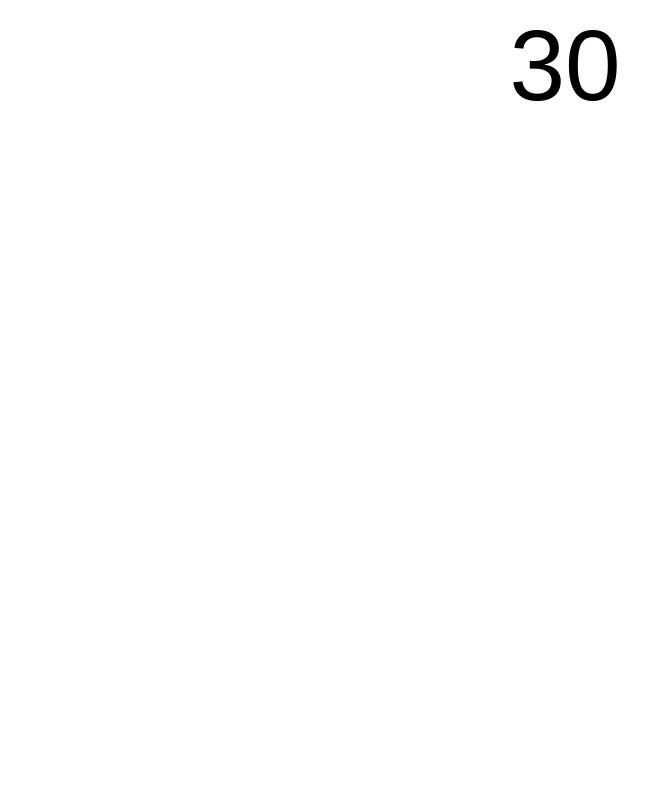
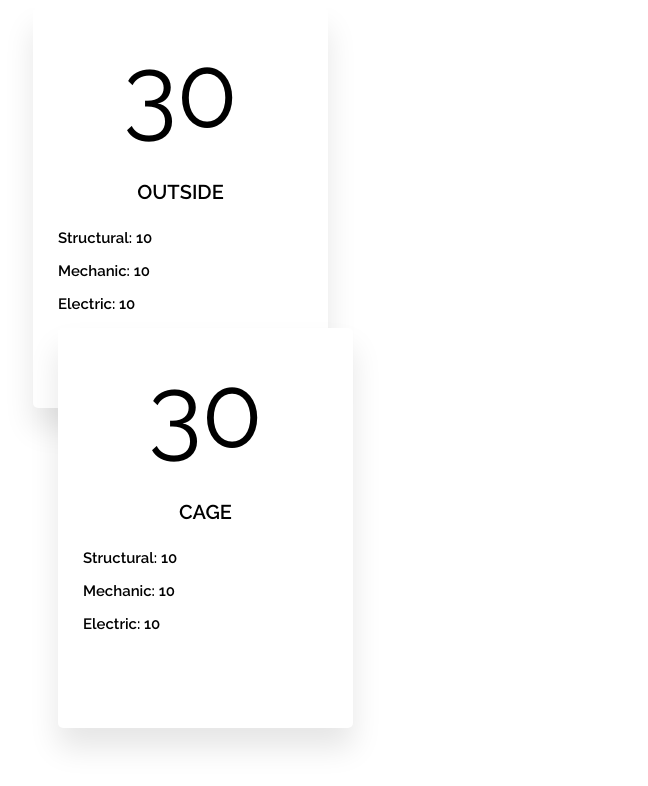
Before and after one commit to fernandobalbendea/angular-7et18f, an Angular app: page / in a window 1280 px wide. Shown: the top 786 px of the page, without its empty margins (125-773 px from the left). Built offline with nearby package versions, Linux system fonts and the light colour scheme.

Commit message:
2 files modified

```diff
--- a/src/app/Style/app.component.css
+++ b/src/app/Style/app.component.css
@@ -1,5 +1,42 @@
+@font-face {
+    font-family: 'Raleway_regular';
+    src: url('fonts/raleway_regular.otf');
+}
+
+@font-face {
+    font-family: 'Raleway_bold';
+    src: url('fonts/raleway_bold.otf');
+}
+
+@font-face {
+    font-family: 'Raleway_extrabold';
+    src: url('fonts/raleway_extraboldr.otf');
+}
+
+@font-face {
+    font-family: 'Raleway_light';
+    src: url('fonts/raleway_light.otf');
+}
+
+@font-face {
+    font-family: 'Raleway_semibold';
+    src: url('fonts/raleway_semibold.otf');
+}
+
+body {
+	font-family: "Raleway_regular", sans-serif;
+	width: 100%;
+	height: 100%;
+	position: absolute;
+	margin: 0;
+}
+
 p {
-  font-family: Lato;
+    display: block;
+    margin-block-start: 1em;
+    margin-block-end: 1em;
+    margin-inline-start: 0px;
+    margin-inline-end: 0px;
 }
 
 
@@ -50,3 +87,64 @@ p {
 	font-size: 100px;
 	color: #000;
 }
+
+.medium_bold_font_center_inline {
+	width: 100%;
+	text-align: center;
+	font-family: "Raleway_semibold", sans-serif;
+	font-size: 20px;
+	color: #000;
+}
+
+.subtipos_alertas{
+	margin-top: 25px;
+}
+.subtipos_alertas .subtipo{
+	width: 250px;
+
+    margin-top: 7px;
+}
+.subtipos_alertas .subtipo .name{
+	width:100px;
+	float:left;
+}
+
+.subtipos_alertas .subtipo .grafico-contenedor{
+	width: 110px;
+	height: 18px;
+	float:left;
+	min-width: 100px;
+}
+
+.subtipos_alertas .subtipo .grafico-contenedor .grafico{
+display:block;
+}
+.subtipos_alertas .subtipo .total{
+	width:50px;
+	text-align:right;
+}
+
+.reports_small_card {
+	font-family: "Raleway_semibold", sans-serif;
+	font-size: 15px;
+	color: #000;
+	display: inline-block;
+	padding:25px;
+	margin-right: 25px;
+	margin-bottom: 30px;
+	width: 245px;
+	height: 270px;
+	border-radius: 5px;
+	background-color: #ffffff;
+	box-shadow: 0 20px 30px 0 rgba(0, 0, 0, 0.1);
+}
+
+.reports_small_card{
+	min-height: 350px;
+	float: left;
+}
+
+.clear {
+    clear:both;
+    line-height:0;
+}
--- a/src/app/app.component.html
+++ b/src/app/app.component.html
@@ -1,10 +1,26 @@
 <div class="overlay" id="drawerIndicatorOverlay"></div>
 <div class = "central_container">
   <div class = "reports_central_container">
+    <br class="clear">
+    <br class="clear">
     <div class = "reports_small_card">
       <div class = "centre_inline center_new">
         <div class="huge_font_center_inline" id="alert_total_count">30</div>
-
+        <div class="medium_bold_font_center_inline">OUTSIDE</div>
+        <div class="subtipos_alertas" id="subtipos_alertas">
+        <p class="subestado_stat">Structural: 10</p>
+        <p class="subestado_stat">Mechanic: 10</p>
+        <p class="subestado_stat">Electric: 10</p>
+      </div>
+    </div>
+    <div class = "reports_small_card">
+      <div class = "centre_inline center_new">
+        <div class="huge_font_center_inline" id="alert_total_count">30</div>
+        <div class="medium_bold_font_center_inline">CAGE</div>
+        <div class="subtipos_alertas" id="subtipos_alertas">
+        <p class="subestado_stat">Structural: 10</p>
+        <p class="subestado_stat">Mechanic: 10</p>
+        <p class="subestado_stat">Electric: 10</p>
       </div>
     </div>
   </div>
```
